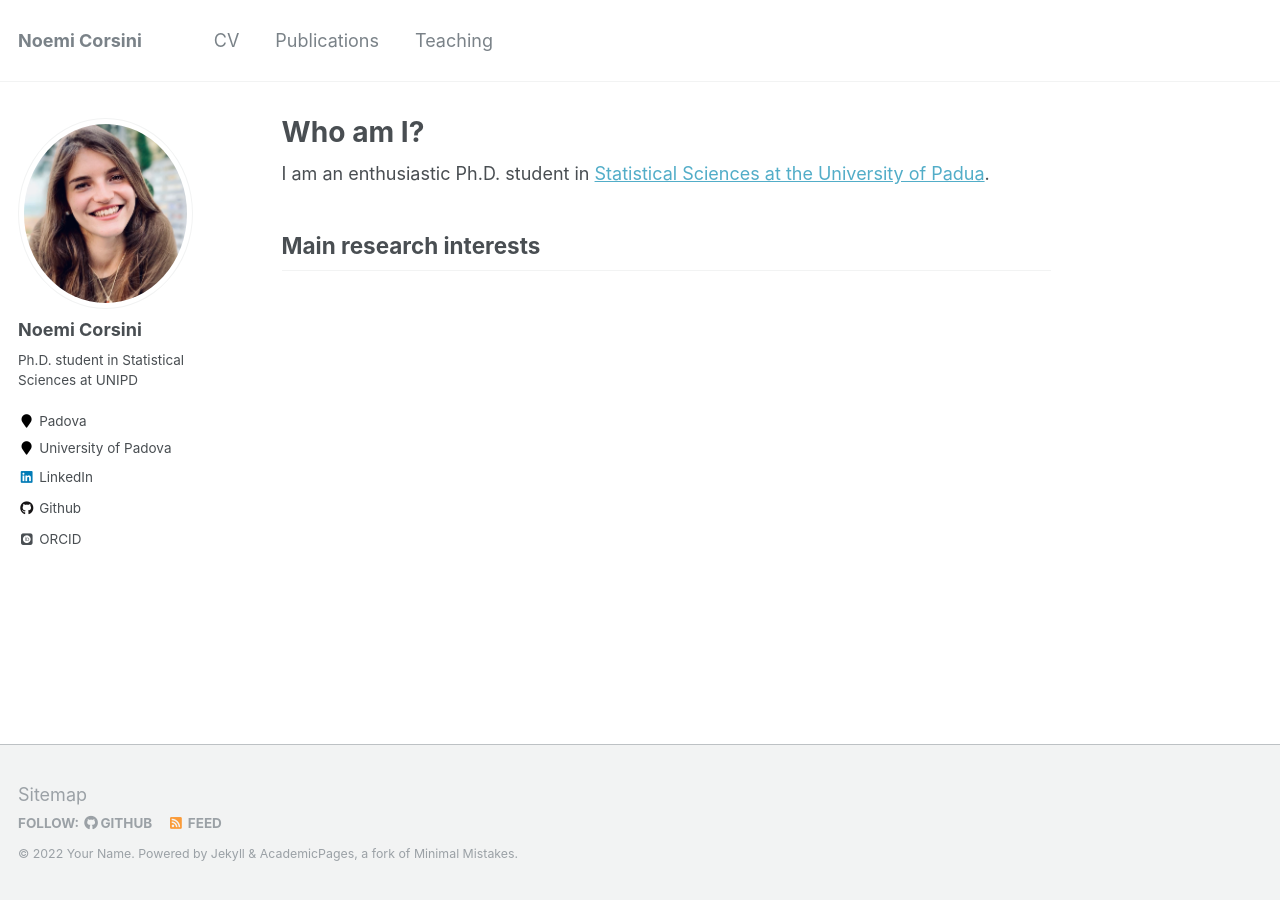
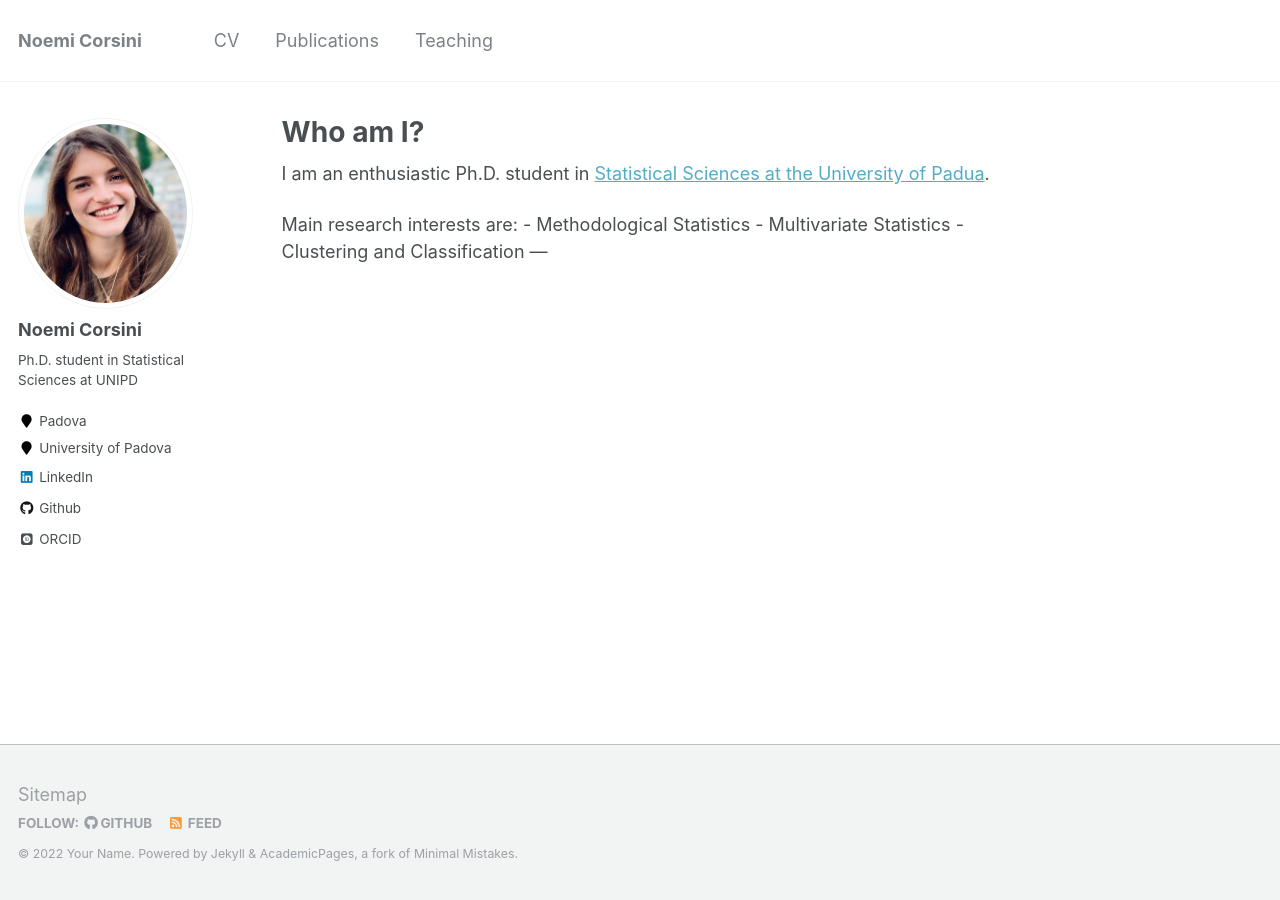
Before and after one commit to NoeCors/NoeCors.github.io, a Jekyll site: the page built from _pages/about.md, in a window 1280 px wide. Built offline with Jekyll 4.4.1, drawn with Linux system fonts in a browser that asks for light colours; some web fonts are replaced.

Commit message:
Update about.md

```diff
--- a/_pages/about.md
+++ b/_pages/about.md
@@ -11,5 +11,8 @@ redirect_from:
 I am an enthusiastic Ph.D. student in [Statistical Sciences at the University of Padua](https://www.stat.unipd.it/ricerca/dottorato-di-ricerca).
 
 
-Main research interests
+Main research interests are:
+	- Methodological Statistics
+	- Multivariate Statistics
+	- Clustering and Classification
 ---
```
